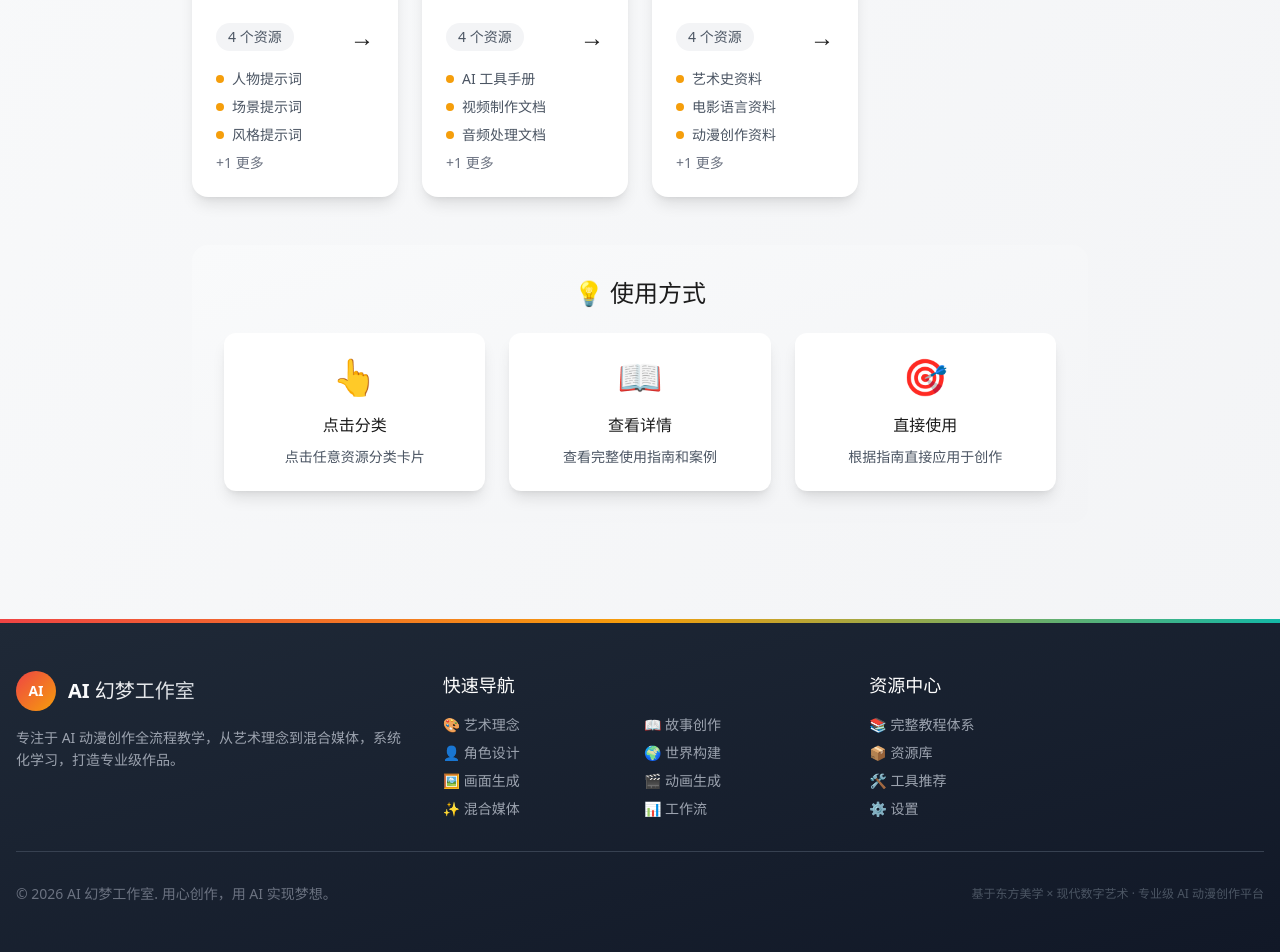
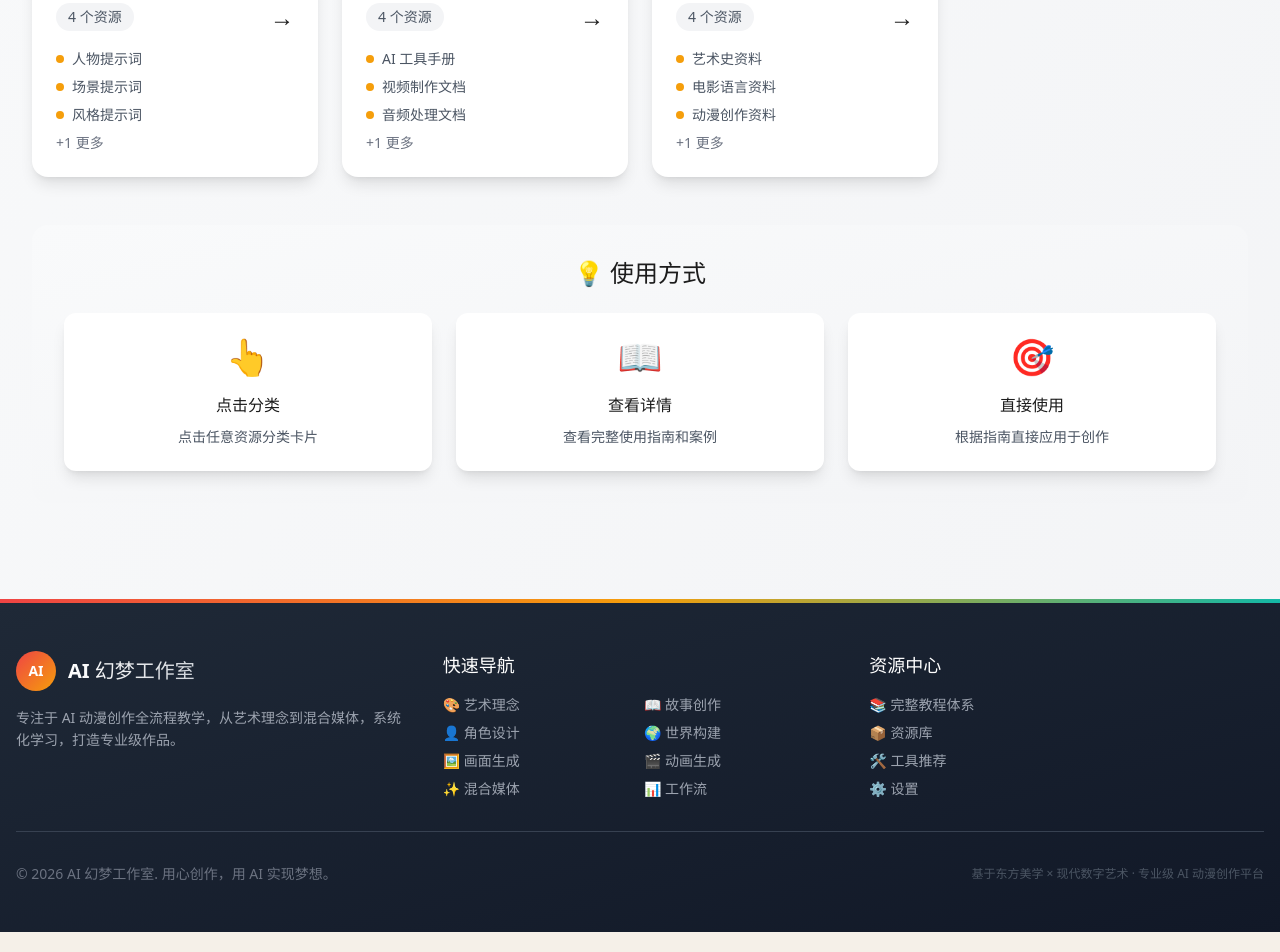
Before and after one commit to rouyundemao/ai-anime-studio, a React (Vite) app in the folder frontend/: page /resources in a window 1280 px wide. Shown: the part 1039-1991 px from the top of the page. Built offline with nearby package versions, Linux system fonts and the light colour scheme; a small style sheet from the web is missing; a web font is replaced by a local one.

Commit message:
feat: 全宽布局全局应用 - 首页/教程/资源/工具页面统一全宽排版

```diff
--- a/frontend/src/components/Layout.tsx
+++ b/frontend/src/components/Layout.tsx
@@ -33,14 +33,9 @@ function Layout() {
     <div className="min-h-screen bg-gradient-to-br from-gray-50 to-gray-100 dark:from-[#1a1a1a] dark:to-[#1a1a1a] flex flex-col">
       <Header />
 
-      {/* 主内容区域 - 模块页面全宽，其他页面居中 */}
-      <main className={`flex-1 px-4 py-6 md:py-8 ${isModulePage ? 'pb-24 md:pb-8' : ''}`}>
-        {!isModulePage && (
-          <div className="max-w-4xl mx-auto">
-            <Outlet />
-          </div>
-        )}
-        {isModulePage && <Outlet />}
+      {/* 主内容区域 - 全宽布局 */}
+      <main className={`flex-1 px-4 md:px-8 py-6 md:py-8 ${isModulePage ? 'pb-24 md:pb-8' : ''}`}>
+        <Outlet />
       </main>
 
       <Footer />
--- a/frontend/src/pages/Home.tsx
+++ b/frontend/src/pages/Home.tsx
@@ -121,7 +121,7 @@ function Home() {
             创作<span className="bg-gradient-to-r from-primary-600 via-accent-500 to-secondary-600 bg-clip-text text-transparent animate-gradient">精致美丽的世界</span>
           </h1>
 
-          <p className="text-xl md:text-2xl text-gray-600 max-w-4xl mx-auto leading-relaxed mb-8 px-4">
+          <p className="text-xl md:text-2xl text-gray-600 mx-auto leading-relaxed mb-8 px-4">
             动人的故事 <span className="text-primary-400">·</span> 美丽的人物 <span className="text-primary-400">·</span> 丰富的世界
           </p>
 
--- a/frontend/src/pages/Resources.tsx
+++ b/frontend/src/pages/Resources.tsx
@@ -79,7 +79,7 @@ function Resources() {
         <h1 className="text-4xl md:text-5xl font-bold mb-6">
           专业创作资源库
         </h1>
-        <p className="text-xl text-gray-600 max-w-3xl mx-auto">
+        <p className="text-xl text-gray-600 mx-auto">
           七大专业资源分类，每一个都是顶级标准<br />
           <span className="text-gray-500">详细使用指南 + 参数配置 + 案例展示</span>
         </p>
@@ -135,7 +135,7 @@ function Resources() {
       {/* 使用说明 */}
       <div className="bg-gradient-to-br from-gray-50 to-gray-100 rounded-2xl p-8">
         <h2 className="text-2xl font-bold mb-6 text-center">💡 使用方式</h2>
-        <div className="grid grid-cols-1 md:grid-cols-3 gap-6 max-w-4xl mx-auto">
+        <div className="grid grid-cols-1 md:grid-cols-3 gap-6 mx-auto">
           <div className="bg-white p-6 rounded-xl shadow-lg text-center">
             <div className="text-4xl mb-4">👆</div>
             <h3 className="font-bold mb-2">点击分类</h3>
--- a/frontend/src/pages/Tools.tsx
+++ b/frontend/src/pages/Tools.tsx
@@ -395,7 +395,7 @@ function Tools() {
         <h1 className="text-4xl md:text-5xl font-bold mb-6">
           一键直达，高效创作
         </h1>
-        <p className="text-xl text-gray-600 max-w-3xl mx-auto">
+        <p className="text-xl text-gray-600 mx-auto">
           精选顶级创作工具网站，点击即可访问<br />
           <span className="text-gray-500">AI 生成 · 提示词 · 翻译 · 设计 · 音频视频 · 学习资源</span>
         </p>
@@ -473,7 +473,7 @@ function Tools() {
       {/* 使用说明 */}
       <div className="bg-gradient-to-br from-gray-50 to-gray-100 rounded-2xl p-8">
         <h2 className="text-2xl font-bold mb-6 text-center">💡 使用提示</h2>
-        <div className="grid grid-cols-1 md:grid-cols-3 gap-6 max-w-4xl mx-auto">
+        <div className="grid grid-cols-1 md:grid-cols-3 gap-6 mx-auto">
           <div className="bg-white p-6 rounded-xl shadow-lg">
             <div className="text-3xl mb-3">🔗</div>
             <h3 className="font-bold mb-2">点击访问</h3>
--- a/frontend/src/pages/Tutorials.tsx
+++ b/frontend/src/pages/Tutorials.tsx
@@ -97,7 +97,7 @@ function Tutorials() {
     <div className="space-y-12">
       <div className="text-center">
         <h1 className="text-4xl md:text-5xl font-bold mb-6">🎨 AI 幻梦工作室</h1>
-        <p className="text-xl text-gray-600 max-w-3xl mx-auto">
+        <p className="text-xl text-gray-600 mx-auto">
           八大模块，系统化学习 AI 动漫创作<br/>
           <span className="text-lg text-gray-500">艺术驱动，技术赋能 — 创作精致美丽的绝境</span>
         </p>
@@ -153,7 +153,7 @@ function Tutorials() {
       {/* 学习路径说明 */}
       <div className="bg-gradient-to-br from-secondary-50 to-primary-50 rounded-3xl p-8">
         <h2 className="text-2xl font-bold text-center mb-6">📚 建议学习路径</h2>
-        <div className="max-w-4xl mx-auto">
+        <div className="mx-auto">
           <div className="flex flex-wrap justify-center gap-4">
             <Link
               to="/module-1"
```
